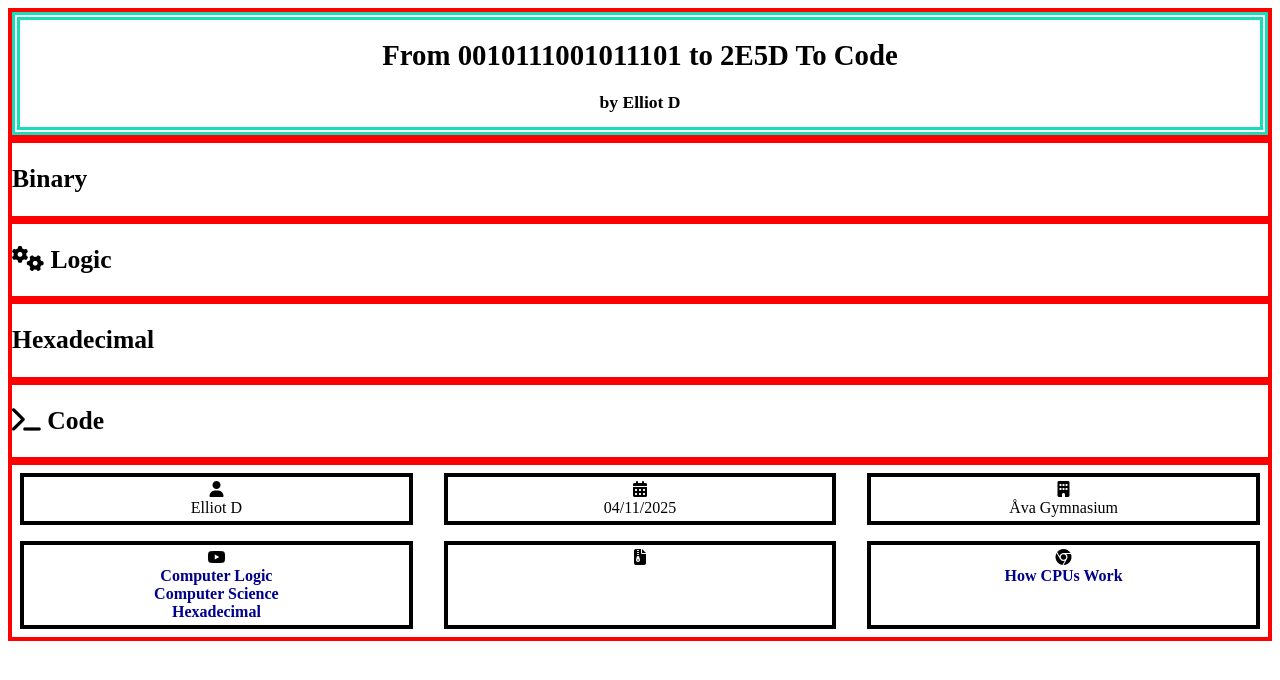
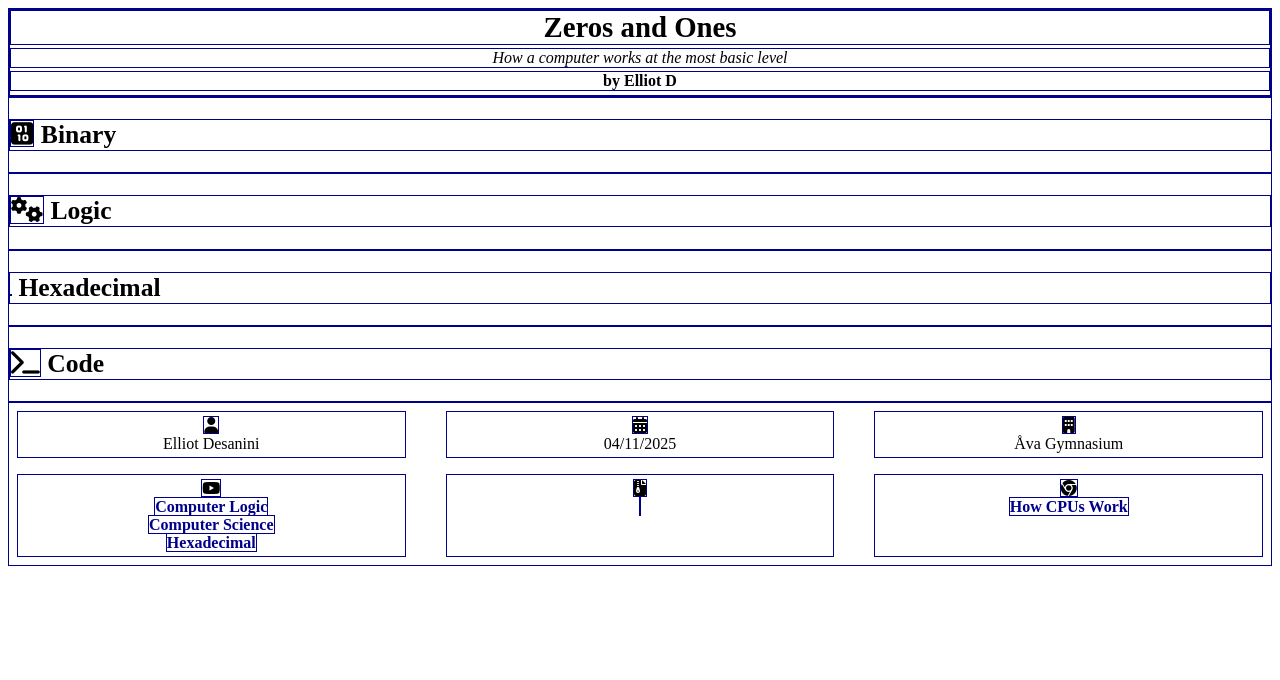
Before and after one commit to ElliotDesanini/schoolcode, a plain HTML site: page webbutveckling1/website2.6_practice6/index.html in a window 1280 px wide. Drawn offline with Linux system fonts and the light colour scheme.

Commit message:
website update

```diff
--- a/webbutveckling1/website2.6_practice6/index.html
+++ b/webbutveckling1/website2.6_practice6/index.html
@@ -10,27 +10,28 @@
     <link rel="stylesheet" href="style.css" />
     <title>Test1</title>
   </head>
-  <body>
+  <body class="debug">
     <header>
       <div>
-        <h1>From 0010111001011101 to 2E5D To Code</h1>
-        <h2>by Elliot D</h2>
+        <h1>Zeros and Ones</h1>
+        <h2>How a computer works at the most basic level</h2>
+        <h3>by Elliot D</h3>
       </div>
     </header>
     <section id="sec1">
-      <h1>Binary</h1>
+      <h1><i class="fa-solid fa-square-binary"></i> Binary</h1>
     </section>
     <section id="sec2">
       <h1><i class="fa-solid fa-gears"></i> Logic</h1>
     </section>
     <section id="sec3">
-      <h1>Hexadecimal</h1>
+      <h1><i class="fa-solid fa-hexagon"></i> Hexadecimal</h1>
     </section>
     <section id="sec4">
       <h1><i class="fa-solid fa-terminal"></i> Code</h1>
     </section>
     <footer>
-      <div><i class="fa-sharp fa-solid fa-user"></i><br />Elliot D</div>
+      <div><i class="fa-sharp fa-solid fa-user"></i><br />Elliot Desanini</div>
       <div><i class="fa-solid fa-calendar-days"></i><br />04/11/2025</div>
       <div><i class="fa-solid fa-building"></i><br />Åva Gymnasium</div>
       <div>
--- a/webbutveckling1/website2.6_practice6/style.css
+++ b/webbutveckling1/website2.6_practice6/style.css
@@ -2,22 +2,24 @@ html {
     font-size: 16px;
 }
 
-header, section, footer {
-    border: 4px solid red;
-}
-
-header div {
-    border: 8px double rgb(23, 221, 185);
+header h1, header h2, header h3 {
+    text-align: center;
+    margin: 0;
+    margin-bottom: 0.2rem;
 }
 
 header h1 {
     font-size: 1.8rem;
-    text-align: center;
 }
 
 header h2 {
-    font-size: 1.1rem;
-    text-align: center;
+    font-size: 1rem;
+    font-style: italic;
+    font-weight: lighter;
+}
+
+header h3 {
+    font-size: 1rem;
 }
 
 section {
@@ -32,21 +34,27 @@ footer {
     display: flex;
     flex-wrap: wrap;
     justify-content: space-between;
-    border: 4px solid red;
 }
 
 footer div {
     width: 30%;
     padding: 4px;
     margin: 8px;
-    border: 4px solid black;
     text-align: center;
 }
-
-
 
 a {
     color: darkblue;
     text-decoration: none;
     font-weight: bold;
 }
+
+/* Your normal debug styles */
+.debug * {
+  border: 1px solid darkblue !important;
+}
+
+/* When you want to hide borders */
+.debug.off * {
+  border: none !important;
+}
```
